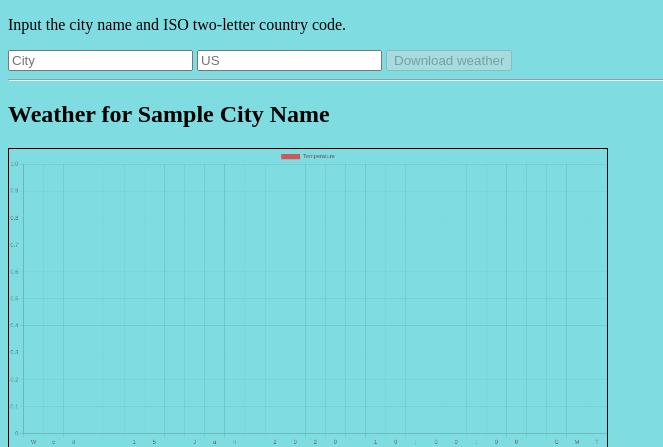
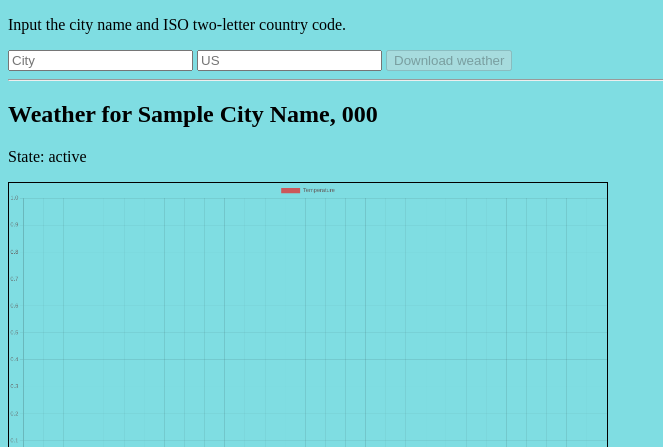
Before and after one commit to DariuszZ23/weather-dashboard-flask, a Flask app: template templates/index.html in a window 1280 px wide. Shown: the top 447 px of the page, without its empty margins (0-663 px from the left). Run offline with Flask 3, Linux system fonts and the light colour scheme; the template is opened without the code that fills it: most values are stand-ins (such as "Sample title", 1, 10 or a date in 2020).

Commit message:
added paragraph informing of the state

```diff
--- a/app.py
+++ b/app.py
@@ -8,6 +8,8 @@ def index():
 
     weather = None
     city_name = None
+    country_code = None
+    state = None
 
     if request.method == "POST":
 
@@ -25,10 +27,13 @@ def index():
         ).json()
 
         if geo.get("results"):
-
+            place = geo["results"][0]
             lat = geo["results"][0]["latitude"]
             lon = geo["results"][0]["longitude"]
-
+            city_name = place.get("name")
+            country_code = place.get("country_code")
+            state = place.get("admin1")
+            print(geo["results"][0]["admin1"])
             data = requests.get(
                 "https://api.open-meteo.com/v1/forecast",
                 params={
@@ -48,7 +53,9 @@ def index():
     return render_template(
         "index.html",
         weather=weather,
-        city_name=city_name
+        city_name=city_name,
+        country_code=country_code,
+        state=state
     )
 
 @app.route("/xx/", methods=["GET", "POST"])
--- a/templates/index.html
+++ b/templates/index.html
@@ -29,9 +29,9 @@
 </form>
 <hr>
 
-
 {% if weather %}
-<h2>Weather for {{ city_name.title() }}</h2>
+<h2>Weather for {{ city_name.title() }}, {{ country_code }}</h2>
+<p>State: {{ state }}</p>
 <canvas id="chart_temperature" style="border:1px solid"></canvas>
 <canvas id="chart_wind"></canvas>
 <canvas id="chart_humidity"></canvas>
```
Also changed, not shown: requirements.txt (line endings or trailing spaces).
